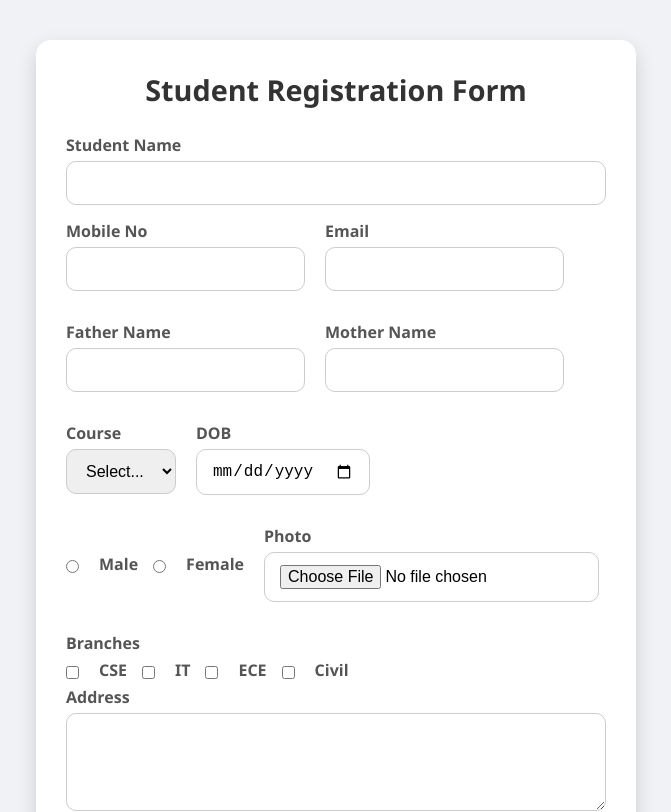
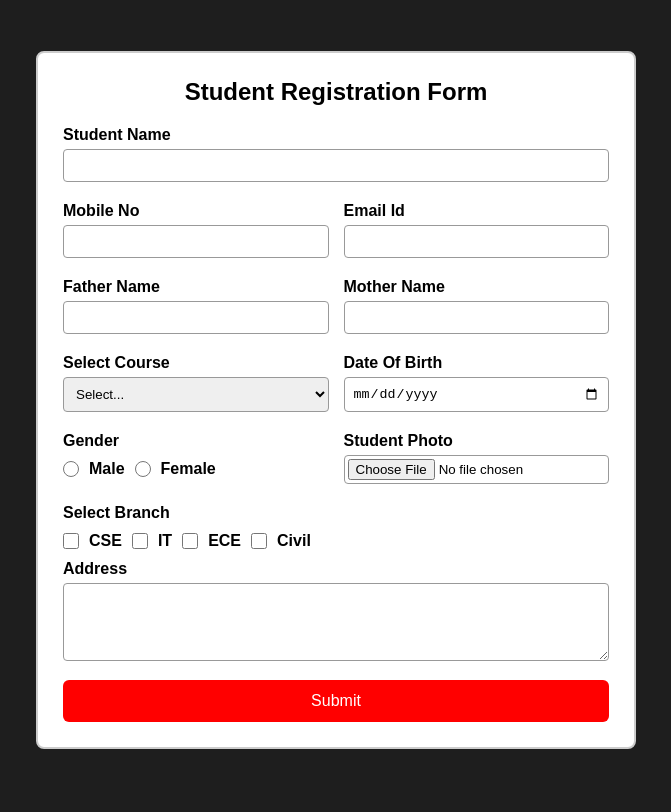
Before and after one commit to syed-muhammad-abdullah264/React-Assignments, a React (Create React App) app: page / in a window 1280 px wide. Shown: the top 812 px of the page, without its empty margins (304-975 px from the left). Built offline with nearby package versions, Linux system fonts and the light colour scheme.

Commit message:
replace form

```diff
--- a/src/App.js
+++ b/src/App.js
@@ -1,36 +1,10 @@
-import React, { useState } from "react";
+// import "./App.css";
 import "./global.css";
 import Form from "./components/form";
-import StudentList from "./components/studentList";
-
 function App() {
-  const [students, setStudents] = useState([]);
-
-  const addStudent = (studentData) => {
-    setStudents([
-      { ...studentData, id: Math.round(Math.random() * 9999) },
-      ...students,
-    ]);
-  };
-
-  const deleteStudent = (id) => {
-    setStudents(students.filter((s) => s.id !== id));
-  };
-
-  const editStudent = (id, updatedData) => {
-    setStudents(
-      students.map((s) => (s.id === id ? { ...s, ...updatedData } : s))
-    );
-  };
-
   return (
     <div>
-      <Form addStudent={addStudent} />
-      <StudentList
-        students={students}
-        deleteStudent={deleteStudent}
-        editStudent={editStudent}
-      />
+      <Form />
     </div>
   );
 }
--- /dev/null
+++ b/src/components/form/index.css
@@ -0,0 +1,84 @@
+body {
+  background: rgb(30, 30, 30);
+  font-family: Arial, sans-serif;
+}
+
+.form-container {
+  display: flex;
+  justify-content: center;
+  align-items: center;
+  height: 100vh;
+  padding: 30px 0;
+}
+
+.form-box {
+  background: white;
+  width: 600px;
+  padding: 25px;
+  border-radius: 8px;
+  border: 2px solid #ccc;
+}
+
+h2 {
+  text-align: center;
+  margin-bottom: 20px;
+}
+
+label {
+  display: block;
+  margin: 5px 0;
+  font-weight: bold;
+}
+
+input,
+select,
+textarea {
+  width: 100%;
+  padding: 8px;
+  margin-bottom: 15px;
+  border: 1px solid #999;
+  border-radius: 4px;
+}
+
+.row {
+  display: flex;
+  justify-content: space-between;
+  gap: 15px;
+}
+
+.row > div {
+  width: 50%;
+}
+
+.gender-group,
+.branch-group {
+  display: flex;
+  gap: 10px;
+  align-items: center;
+}
+
+.gender-group input,
+.branch-group input {
+  margin-bottom: 0;
+  width: 1rem;
+  height: 1rem;
+}
+
+.submit-btn {
+  width: 100%;
+  padding: 12px;
+  background: red;
+  border: none;
+  color: white;
+  font-size: 16px;
+  border-radius: 6px;
+  cursor: pointer;
+}
+
+.submit-btn:hover {
+  background: darkred;
+}
+
+input[type="file"] {
+  padding: 3px;
+}
--- a/src/components/form/index.js
+++ b/src/components/form/index.js
@@ -1,7 +1,7 @@
 import React, { useState } from "react";
-import styles from "./index.module.css";
+import "./index.css";
 
-function Form({ addStudent }) {
+function Form() {
   const [data, setData] = useState({
     studentName: "",
     mobileNum: "",
@@ -17,12 +17,13 @@ function Form({ addStudent }) {
   });
 
   const handleChange = (e) => {
-    const { name, value, type, files } = e.target;
+    let { value, name, type, files } = e.target;
+
     if (type === "file") {
       setData({ ...data, [name]: files[0] });
-    } else {
+      return;
+    }
     setData({ ...data, [name]: value });
-    }
   };
 
   const handleBranchChange = (e) => {
@@ -38,29 +39,13 @@ function Form({ addStudent }) {
 
   const handleSubmit = (e) => {
     e.preventDefault();
-    if (!data.studentName || !data.email) {
-      alert("Please fill required fields!");
-      return;
-    }
-    addStudent(data);
-    setData({
-      studentName: "",
-      mobileNum: "",
-      email: "",
-      fatherName: "",
-      motherName: "",
-      course: "",
-      dob: "",
-      gender: "",
-      branches: [],
-      photo: null,
-      address: "",
-    });
+    console.log(data);
+    alert("Form submitted successfully!");
   };
 
   return (
-    <div className={styles.formContainer}>
-      <form className={styles.formBox} onSubmit={handleSubmit}>
+    <div className="form-container">
+      <form className="form-box" onSubmit={handleSubmit}>
         <h2>Student Registration Form</h2>
         <label>Student Name</label>
         <input
@@ -68,8 +53,9 @@ function Form({ addStudent }) {
           name="studentName"
           value={data.studentName}
           onChange={handleChange}
-        />
-        <div className={styles.row}>
+        ></input>
+
+        <div className="row">
           <div>
             <label>Mobile No</label>
             <input
@@ -77,19 +63,20 @@ function Form({ addStudent }) {
               name="mobileNum"
               value={data.mobileNum}
               onChange={handleChange}
-            />
+            ></input>
           </div>
           <div>
-            <label>Email</label>
+            <label>Email Id</label>
             <input
               type="email"
               name="email"
               value={data.email}
               onChange={handleChange}
-            />
+            ></input>
           </div>
         </div>
-        <div className={styles.row}>
+
+        <div className="row">
           <div>
             <label>Father Name</label>
             <input
@@ -97,7 +84,7 @@ function Form({ addStudent }) {
               name="fatherName"
               value={data.fatherName}
               onChange={handleChange}
-            />
+            ></input>
           </div>
           <div>
             <label>Mother Name</label>
@@ -106,12 +93,12 @@ function Form({ addStudent }) {
               name="motherName"
               value={data.motherName}
               onChange={handleChange}
-            />
+            ></input>
           </div>
         </div>
-        <div className={styles.row}>
+        <div className="row">
           <div>
-            <label>Course</label>
+            <label>Select Course</label>
             <select name="course" value={data.course} onChange={handleChange}>
               <option value="">Select...</option>
               <option value="BCA">BCA</option>
@@ -121,88 +108,59 @@ function Form({ addStudent }) {
             </select>
           </div>
           <div>
-            <label>DOB</label>
+            <label>Date Of Birth</label>
             <input
               type="date"
               name="dob"
               value={data.dob}
               onChange={handleChange}
-            />
+            ></input>
           </div>
         </div>
-        <div className={styles.row}>
-          <div className={styles.genderGroup}>
+        <div className="row">
+          <div>
+            <label>Gender</label>
+            <div className="gender-group">
               <input
                 type="radio"
-              id="male"
                 name="gender"
                 value="Male"
                 onChange={handleChange}
               />
-            <label htmlFor="male">Male</label>
-
+              <label>Male</label>
               <input
                 type="radio"
-              id="female"
                 name="gender"
                 value="Female"
                 onChange={handleChange}
               />
-            <label htmlFor="female">Female</label>
-          </div>
-
-          <div>
-            <label>Photo</label>
-            <input type="file" name="photo" onChange={handleChange} />
+              <label>Female</label>
             </div>
           </div>
-        <label>Branches</label>
-        <div className={styles.branchGroup}>
-          <input
-            type="checkbox"
-            id="cse"
-            value="CSE"
-            checked={data.branches.includes("CSE")}
-            onChange={handleBranchChange}
-          />
-          <label htmlFor="cse">CSE</label>
-
-          <input
-            type="checkbox"
-            id="it"
-            value="IT"
-            checked={data.branches.includes("IT")}
-            onChange={handleBranchChange}
-          />
-          <label htmlFor="it">IT</label>
-
-          <input
-            type="checkbox"
-            id="ece"
-            value="ECE"
-            checked={data.branches.includes("ECE")}
-            onChange={handleBranchChange}
-          />
-          <label htmlFor="ece">ECE</label>
-
-          <input
-            type="checkbox"
-            id="civil"
-            value="Civil"
-            checked={data.branches.includes("Civil")}
-            onChange={handleBranchChange}
-          />
-          <label htmlFor="civil">Civil</label>
+          <div>
+            <label>Student Photo</label>
+            <input type="file" name="photo" onChange={handleChange}></input>
           </div>
-
+        </div>
+        <label>Select Branch</label>
+        <div className="branch-group">
+          <input type="checkbox" value="CSE" onChange={handleBranchChange} />
+          <label>CSE</label>
+          <input type="checkbox" value="IT" onChange={handleBranchChange} />
+          <label>IT</label>
+          <input type="checkbox" value="ECE" onChange={handleBranchChange} />
+          <label>ECE</label>
+          <input type="checkbox" value="Civil" onChange={handleBranchChange} />
+          <label>Civil</label>
+        </div>
         <label>Address</label>
         <textarea
           name="address"
           rows={4}
           value={data.address}
           onChange={handleChange}
-        />
-        <button type="submit" className={styles.submitBtn}>
+        ></textarea>
+        <button type="submit" className="submit-btn">
           Submit
         </button>
       </form>
--- a/src/components/form/index.module.css
+++ /dev/null
@@ -1,104 +0,0 @@
-.formContainer {
-  display: flex;
-  justify-content: center;
-  align-items: flex-start;
-  padding: 40px 20px;
-  background-color: #f0f2f5;
-  min-height: 100vh;
-  font-family: "Segoe UI", sans-serif;
-}
-
-.formBox {
-  background: #ffffff;
-  width: 600px;
-  max-width: 100%;
-  padding: 30px;
-  border-radius: 15px;
-  box-shadow: 0 8px 20px rgba(0, 0, 0, 0.15);
-}
-
-.formBox h2 {
-  text-align: center;
-  margin-bottom: 25px;
-  color: #333;
-  font-size: 1.8rem;
-  font-weight: bold;
-}
-
-.formBox label {
-  display: block;
-  margin-bottom: 5px;
-  font-weight: 600;
-  color: #555;
-}
-
-.formBox input[type="text"],
-.formBox input[type="email"],
-.formBox input[type="date"],
-.formBox select,
-.formBox textarea,
-.formBox input[type="file"] {
-  width: 100%;
-  padding: 12px 15px;
-  margin-bottom: 15px;
-  border-radius: 10px;
-  border: 1px solid #ccc;
-  font-size: 1rem;
-  transition: border 0.3s ease, box-shadow 0.3s ease;
-}
-
-.formBox input:focus,
-.formBox select:focus,
-.formBox textarea:focus {
-  outline: none;
-  border-color: #007bff;
-  box-shadow: 0 0 5px rgba(0, 123, 255, 0.4);
-}
-
-.row {
-  display: flex;
-  gap: 20px;
-  flex-wrap: wrap;
-  margin-bottom: 15px;
-}
-
-.genderGroup {
-  display: flex;
-  gap: 15px;
-  align-items: center;
-  margin-bottom: 10px;
-}
-
-.genderGroup input[type="radio"] {
-  margin-right: 5px;
-}
-
-.branchGroup {
-  display: flex;
-  gap: 15px;
-  align-items: center;
-  flex-wrap: wrap;
-}
-
-.branchGroup input[type="checkbox"] {
-  margin-right: 5px;
-}
-
-.submitBtn {
-  width: 100%;
-  padding: 14px;
-  margin-top: 10px;
-  border: none;
-  background-color: #007bff;
-  color: white;
-  font-weight: bold;
-  font-size: 1.1rem;
-  border-radius: 10px;
-  cursor: pointer;
-  transition: background 0.3s ease, transform 0.2s ease;
-}
-
-.submitBtn:hover {
-  background-color: #0056b3;
-  transform: translateY(-2px);
-}
--- a/src/components/studentList/index.js
+++ /dev/null
@@ -1,18 +0,0 @@
-import React from "react";
-import StudentCard from "./studentCard";
-import styles from "./index.module.css";
-
-const StudentList = ({ students, deleteStudent }) => {
-  if (students.length === 0)
-    return <p style={{ textAlign: "center" }}>No students registered yet!</p>;
-
-  return (
-    <div className={styles.listContainer}>
-      {students.map((s) => (
-        <StudentCard key={s.id} student={s} deleteStudent={deleteStudent} />
-      ))}
-    </div>
-  );
-};
-
-export default StudentList;
--- a/src/components/studentList/studentCard.js
+++ /dev/null
@@ -1,22 +0,0 @@
-import React from "react";
-import styles from "./index.module.css";
-
-const StudentCard = ({ student, deleteStudent }) => {
-  return (
-    <div className={styles.card}>
-      <h3>{student.studentName}</h3>
-      <p>Email: {student.email}</p>
-      <p>Mobile: {student.mobileNum}</p>
-      <p>Father: {student.fatherName}</p>
-      <p>Mother: {student.motherName}</p>
-      <p>Course: {student.course}</p>
-      <p>DOB: {student.dob}</p>
-      <p>Gender: {student.gender}</p>
-      <p>Branches: {student.branches.join(", ")}</p>
-      <p>Address: {student.address}</p>
-      <button onClick={() => deleteStudent(student.id)}>Delete</button>
-    </div>
-  );
-};
-
-export default StudentCard;
```
Also changed, not shown: src/components/studentList/index.module.css (deleted, +0 -50 lines). Lines whose indentation alone changed are shown as unchanged.
